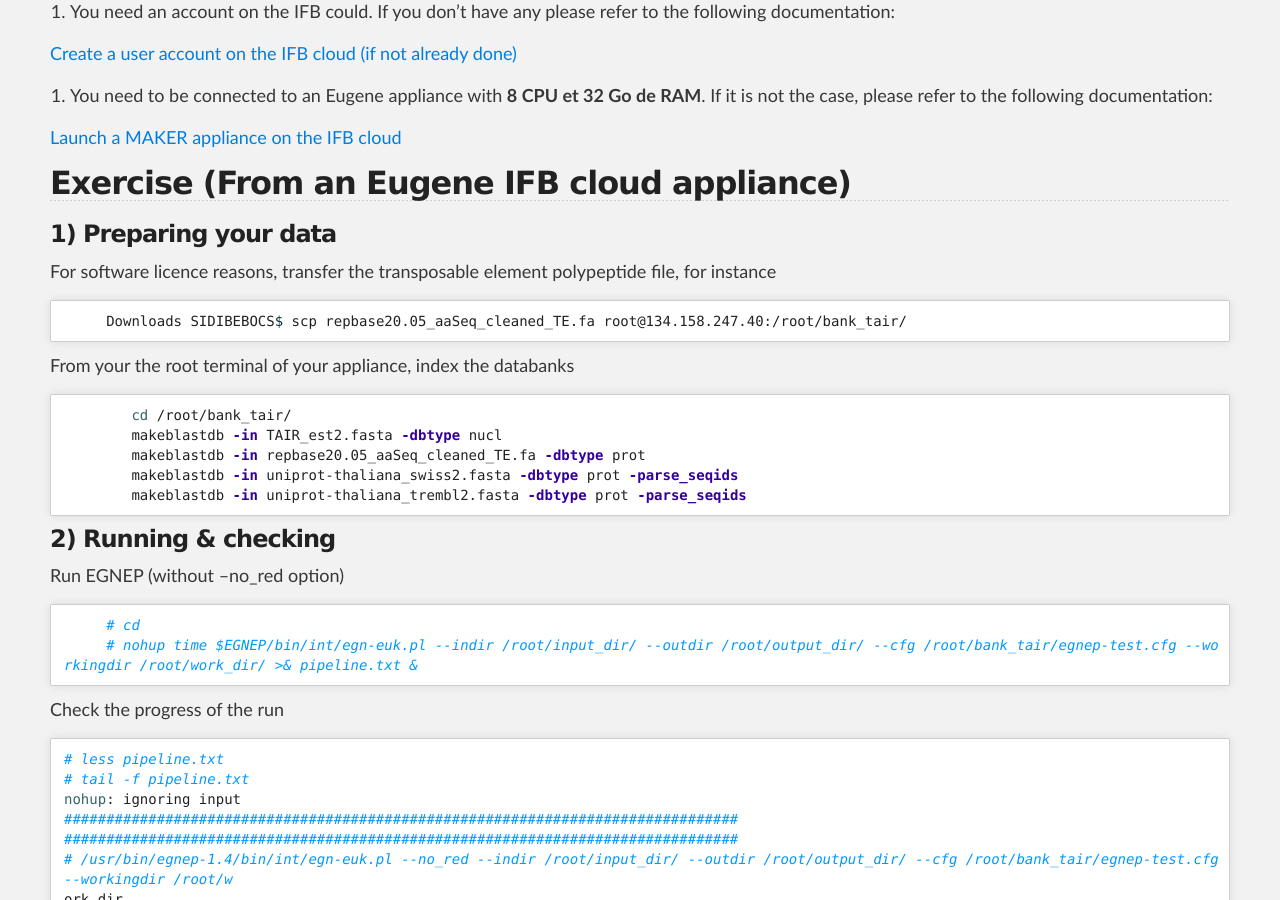
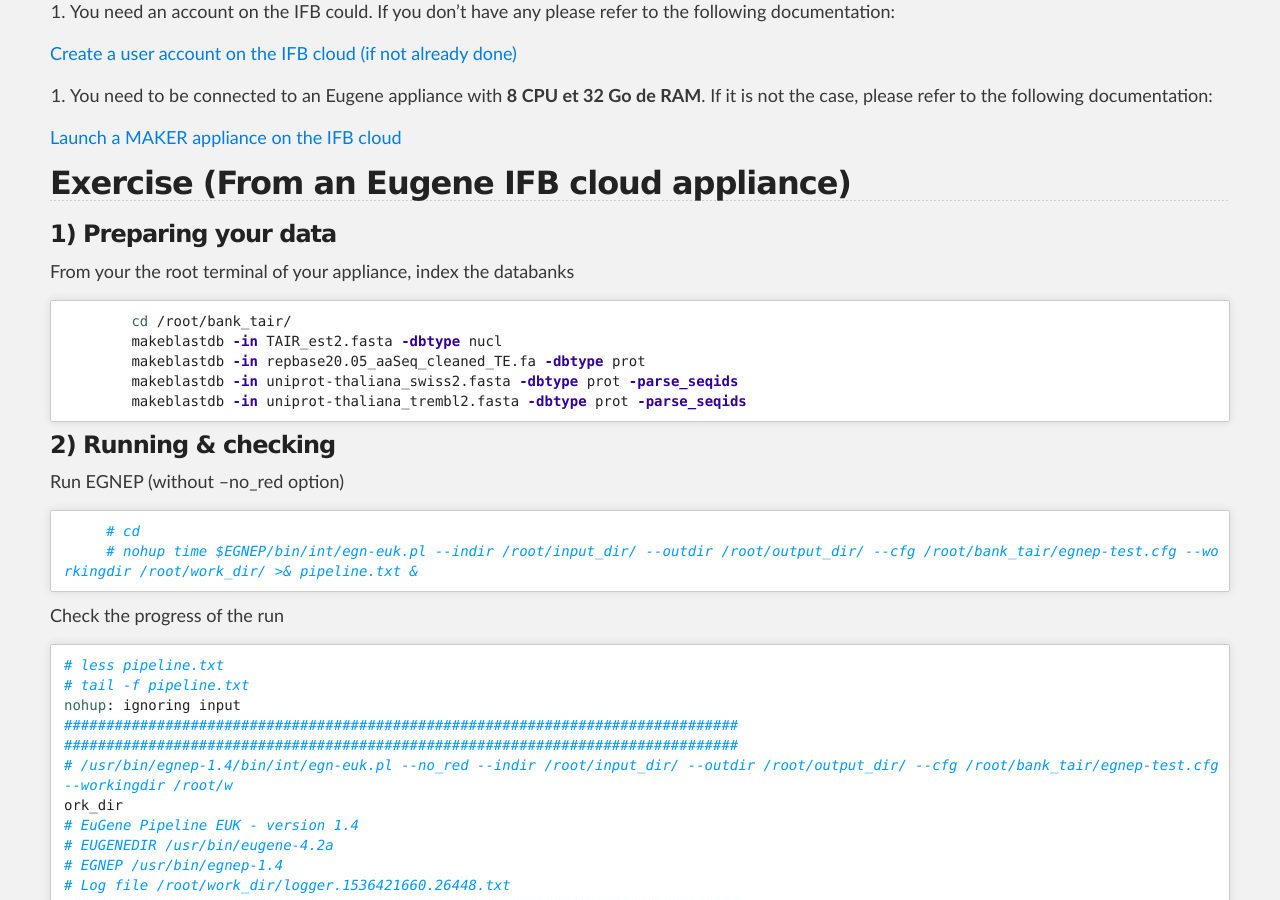
Before and after one commit to SouthGreenPlatform/trainings, a Jekyll site: the page built from _pages/annotation/Eugene/exercice_eugene_appliance.md, in a window 1280 px wide and 900 px high, scrolled down 428 px. Built offline with Jekyll 4.4.1, drawn with Linux system fonts in a browser that asks for light colours; nearby versions of some CDN libraries; some of the changed text lies outside the part shown.

Commit message:
Update exercice_eugene_appliance.md

```diff
--- a/_pages/annotation/Eugene/exercice_eugene_appliance.md
+++ b/_pages/annotation/Eugene/exercice_eugene_appliance.md
@@ -30,10 +30,6 @@
 
 ### 1) Preparing your data
 
-For software licence reasons, transfer the transposable element polypeptide file, for instance
-{% highlight bash %}
-     Downloads SIDIBEBOCS$ scp repbase20.05_aaSeq_cleaned_TE.fa root@134.158.247.40:/root/bank_tair/
-{% endhighlight %}
 From your the root terminal of your appliance, index the databanks
 {% highlight bash %}
      	cd /root/bank_tair/
@@ -42,6 +38,7 @@
 	makeblastdb -in uniprot-thaliana_swiss2.fasta -dbtype prot -parse_seqids
 	makeblastdb -in uniprot-thaliana_trembl2.fasta -dbtype prot -parse_seqids
 {% endhighlight %}
+
 ### 2) Running & checking
 Run EGNEP (without --no_red option)
 {% highlight bash %}
@@ -98,6 +95,11 @@
 The database "/root/bank_tair/uniprot-thaliana_swiss2.fasta" does not exist or isn't indexed. (Use 'makeblastdb' program to index).
 
 The database "/root/bank_tair/uniprot-thaliana_trembl2.fasta" does not exist or isn't indexed. (Use 'makeblastdb' program to index).
+
+For software licence reasons, transfer the transposable element polypeptide file, for instance
+{% highlight bash %}
+     Downloads SIDIBEBOCS$ scp repbase20.05_aaSeq_cleaned_TE.fa root@134.158.247.40:/root/bank_tair/
+{% endhighlight %}
 
 ### 3) Program missing
 
```
